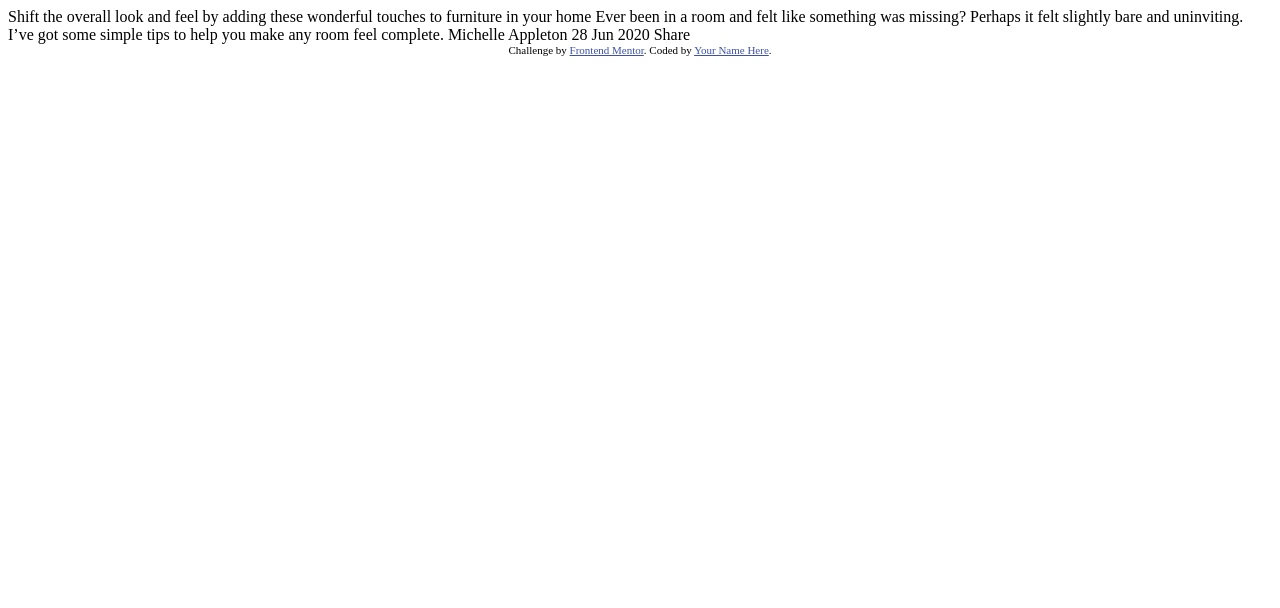
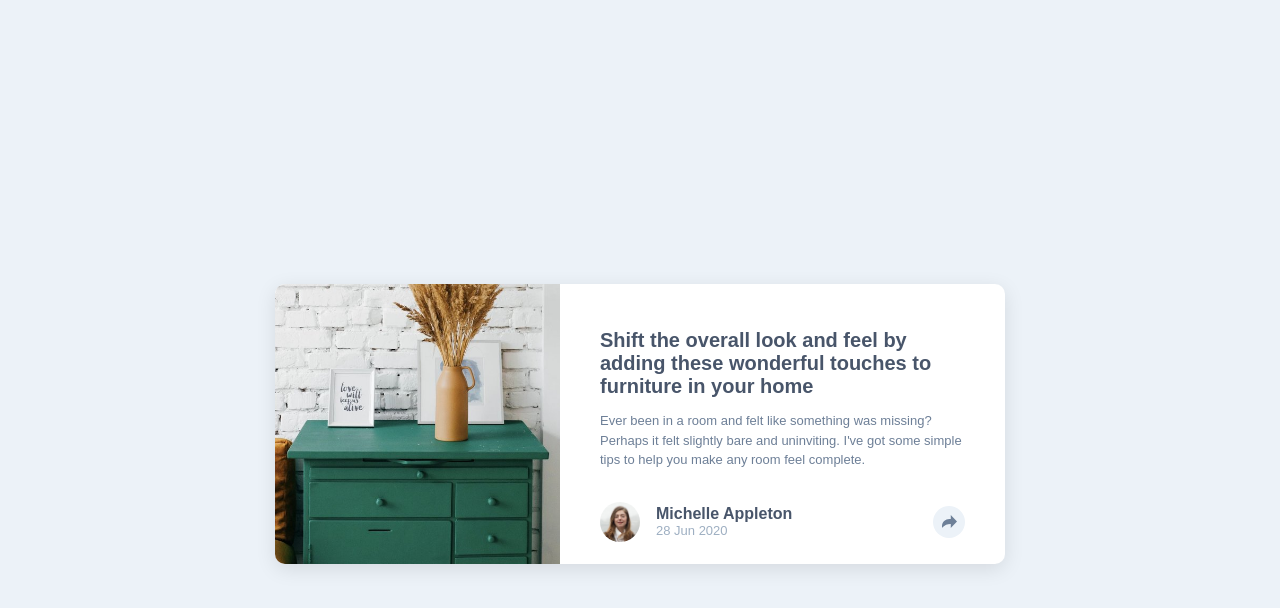
Before and after one commit to samritbasnet/Article-preview-component, a plain HTML site: page index.html in a window 1280 px wide. Drawn offline with Linux system fonts and the light colour scheme.

Commit message:
final commit

```diff
--- /dev/null
+++ b/app.js
@@ -0,0 +1,21 @@
+document.addEventListener('DOMContentLoaded', () => {
+    const shareBtn = document.querySelector('.card__share-btn');
+    const sharePanel = document.querySelector('.card__share-panel');
+
+    shareBtn.addEventListener('click', (e) => {
+        e.stopPropagation();
+        shareBtn.classList.toggle('active');
+        sharePanel.classList.toggle('active');
+    });
+
+    document.addEventListener('click', (e) => {
+        if (!shareBtn.contains(e.target) && !sharePanel.contains(e.target)) {
+            shareBtn.classList.remove('active');
+            sharePanel.classList.remove('active');
+        }
+    });
+
+    sharePanel.addEventListener('click', (e) => {
+        e.stopPropagation();
+    });
+});
--- a/index.html
+++ b/index.html
@@ -1,36 +1,59 @@
 <!DOCTYPE html>
 <html lang="en">
-<head>
-  <meta charset="UTF-8">
-  <meta name="viewport" content="width=device-width, initial-scale=1.0"> <!-- displays site properly based on user's device -->
-
-  <link rel="icon" type="image/png" sizes="32x32" href="./images/favicon-32x32.png">
-
-  <title>Frontend Mentor | Article preview component</title>
-
-  <!-- Feel free to remove these styles or customise in your own stylesheet 👍 -->
-  <style>
-    .attribution { font-size: 11px; text-align: center; }
-    .attribution a { color: hsl(228, 45%, 44%); }
-  </style>
-</head>
-<body>
-
-  Shift the overall look and feel by adding these wonderful
-  touches to furniture in your home
-
-  Ever been in a room and felt like something was missing? Perhaps
-  it felt slightly bare and uninviting. I’ve got some simple tips
-  to help you make any room feel complete.
-
-  Michelle Appleton
-  28 Jun 2020
-
-  Share
-
-  <div class="attribution">
-    Challenge by <a href="https://www.frontendmentor.io?ref=challenge" target="_blank">Frontend Mentor</a>.
-    Coded by <a href="#">Your Name Here</a>.
-  </div>
-</body>
+  <head>
+    <meta charset="UTF-8" />
+    <meta name="viewport" content="width=device-width, initial-scale=1.0" />
+    <link rel="stylesheet" href="style.css" />
+    <title>Article Preview Component</title>
+  </head>
+  <body>
+    <main class="card">
+      <div class="card__image-container">
+        <img src="./images/drawers.jpg" alt="Furniture" class="card__image" />
+      </div>
+      <div class="card__content">
+        <h1 class="card__title">
+          Shift the overall look and feel by adding these wonderful touches to
+          furniture in your home
+        </h1>
+        <p class="card__text">
+          Ever been in a room and felt like something was missing? Perhaps it
+          felt slightly bare and uninviting. I've got some simple tips to help
+          you make any room feel complete.
+        </p>
+        <div class="card__footer">
+          <img
+            src="./images/avatar-michelle.jpg"
+            alt="Michelle Appleton"
+            class="card__avatar"
+          />
+          <div class="card__author">
+            <p class="card__name">Michelle Appleton</p>
+            <p class="card__date">28 Jun 2020</p>
+          </div>
+          <button class="card__share-btn" aria-label="Share">
+            <svg xmlns="http://www.w3.org/2000/svg" width="15" height="13">
+              <path
+                fill="#6E8098"
+                d="M15 6.495L8.766.014V3.88H7.441C3.33 3.88 0 7.039 0 10.936v2.049l.589-.612C2.59 10.294 5.422 9.11 8.39 9.11h.375v3.867L15 6.495z"
+              />
+            </svg>
+          </button>
+          <div class="card__share-panel">
+            <p>SHARE</p>
+            <a href="#" class="share-icon facebook"
+              ><img src="./images/icon-facebook.svg" alt="Facebook"
+            /></a>
+            <a href="#" class="share-icon twitter"
+              ><img src="./images/icon-twitter.svg" alt="Twitter"
+            /></a>
+            <a href="#" class="share-icon pinterest"
+              ><img src="./images/icon-pinterest.svg" alt="Pinterest"
+            /></a>
+          </div>
+        </div>
+      </div>
+    </main>
+    <script src="app.js"></script>
+  </body>
 </html>
--- /dev/null
+++ b/style.css
@@ -0,0 +1,187 @@
+:root {
+  --very-dark-grayish-blue: hsl(217, 19%, 35%);
+  --desaturated-dark-blue: hsl(214, 17%, 51%);
+  --grayish-blue: hsl(212, 23%, 69%);
+  --light-grayish-blue: hsl(210, 46%, 95%);
+}
+
+body {
+  font-family: "Manrope", sans-serif;
+  background-color: var(--light-grayish-blue);
+  display: flex;
+  justify-content: center;
+  align-items: center;
+  min-height: 100vh;
+  margin: 0;
+  padding: 24px;
+}
+
+.card {
+  background-color: white;
+  border-radius: 10px;
+  overflow: hidden;
+  max-width: 730px;
+  box-shadow: 0 5px 20px rgba(0, 0, 0, 0.1);
+}
+
+.card__image-container {
+  height: 200px;
+  overflow: hidden;
+}
+
+.card__image {
+  width: 100%;
+  height: 100%;
+  object-fit: cover;
+}
+
+.card__content {
+  padding: 36px;
+}
+
+.card__title {
+  color: var(--very-dark-grayish-blue);
+  font-size: 16px;
+  margin-bottom: 12px;
+}
+
+.card__text {
+  color: var(--desaturated-dark-blue);
+  font-size: 13px;
+  line-height: 1.5;
+  margin-bottom: 32px;
+}
+
+.card__footer {
+  display: flex;
+  align-items: center;
+  position: relative;
+}
+
+.card__avatar {
+  width: 40px;
+  height: 40px;
+  border-radius: 50%;
+  margin-right: 16px;
+}
+
+.card__author {
+  flex-grow: 1;
+}
+
+.card__name {
+  color: var(--very-dark-grayish-blue);
+  font-weight: 700;
+  margin: 0;
+}
+
+.card__date {
+  color: var(--grayish-blue);
+  font-size: 13px;
+  margin: 0;
+}
+
+.card__share-btn {
+  background-color: var(--light-grayish-blue);
+  border: none;
+  width: 32px;
+  height: 32px;
+  border-radius: 50%;
+  cursor: pointer;
+  display: flex;
+  justify-content: center;
+  align-items: center;
+  transition: background-color 0.3s;
+  z-index: 2;
+}
+
+.card__share-btn:hover,
+.card__share-btn.active {
+  background-color: var(--desaturated-dark-blue);
+}
+
+.card__share-btn:hover svg path,
+.card__share-btn.active svg path {
+  fill: white;
+}
+
+.card__share-panel {
+  position: absolute;
+  right: -68px;
+  bottom: 64px;
+  background-color: var(--very-dark-grayish-blue);
+  padding: 18px 36px;
+  border-radius: 10px;
+  display: none;
+  align-items: center;
+  visibility: hidden;
+  opacity: 0;
+  transition: visibility 0.3s, opacity 0.3s;
+}
+
+.card__share-panel.active {
+  display: flex;
+  visibility: visible;
+  opacity: 1;
+}
+
+.card__share-panel::after {
+  content: "";
+  position: absolute;
+  top: 100%;
+  left: 50%;
+  border: 10px solid transparent;
+  border-top-color: var(--very-dark-grayish-blue);
+  transform: translateX(-50%);
+}
+
+.card__share-panel p {
+  color: var(--grayish-blue);
+  letter-spacing: 5px;
+  font-size: 13px;
+  margin-right: 16px;
+}
+
+.share-icon {
+  margin-left: 16px;
+}
+
+.share-icon img {
+  width: 20px;
+  height: 20px;
+}
+
+@media (min-width: 768px) {
+  .card {
+    display: flex;
+    max-height: 280px;
+  }
+
+  .card__image-container {
+    width: 285px;
+    height: 280px;
+  }
+
+  .card__content {
+    flex: 1;
+    padding: 32px 40px;
+  }
+
+  .card__title {
+    font-size: 20px;
+  }
+}
+
+@media (max-width: 767px) {
+  .card__share-panel {
+    right: 0;
+    left: 0;
+    bottom: 0;
+    border-radius: 0 0 10px 10px;
+    justify-content: center;
+  }
+
+  .card__share-panel::after {
+    display: none;
+  }
+}
```
